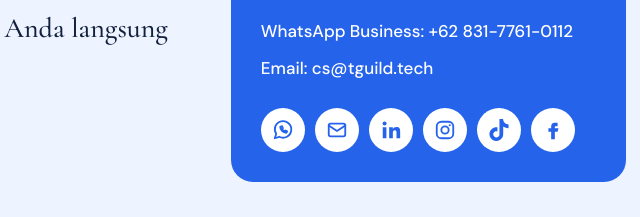
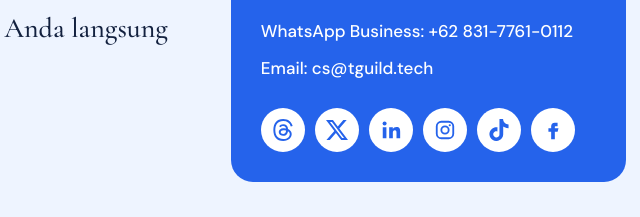
Before and after one commit to erm-cell/FINAL-WEB-TGUILD, a plain HTML site: page public/id.html in a window 1280 px wide. Shown: the part 5151-5368 px from the top of the page, 532-1172 px from the left. Drawn offline with nearby package versions, Linux system fonts and the light colour scheme.

Commit message:
Update id.html

```diff
--- a/public/id.html
+++ b/public/id.html
@@ -295,8 +295,8 @@
       <a class="line" href="https://wa.me/6283177610112">WhatsApp Business: +62 831-7761-0112</a>
       <a class="line" href="mailto:cs@tguild.tech">Email: cs@tguild.tech</a>
       <div class="social">
-        <a href="https://wa.me/6283177610112" target="_blank" rel="noopener" aria-label="WhatsApp Business"><svg viewBox="0 0 24 24"><path d="M3 21l1.6-4.6A9 9 0 1 1 8 19.4z"/><path d="M9 8.5c0 3.5 3 6.5 6.5 6.5l1-1.5-2-1-1 .8c-1-.4-2-1.4-2.4-2.4l.8-1-1-2z"/></svg></a>
-        <a href="mailto:cs@tguild.tech" aria-label="Email"><svg viewBox="0 0 24 24"><rect x="3" y="5" width="18" height="14" rx="2"/><path d="M3 7l9 6 9-6"/></svg></a>
+        <a href="https://www.threads.com/@tguild.tech" target="_blank" rel="noopener" aria-label="Threads"><svg viewBox="0 0 24 24"><path class="f" d="M12.186 24h-.007c-3.581-.024-6.334-1.205-8.184-3.509C2.35 18.44 1.5 15.586 1.472 12.01v-.017c.03-3.579.879-6.43 2.525-8.482C5.845 1.205 8.6.024 12.18 0h.014c2.746.02 5.043.725 6.826 2.098 1.677 1.29 2.858 3.13 3.509 5.467l-2.04.569c-1.104-3.96-3.898-5.984-8.304-6.015-2.91.022-5.11.936-6.54 2.717C4.307 6.504 3.616 8.914 3.589 12c.027 3.086.718 5.496 2.057 7.164 1.43 1.783 3.631 2.698 6.54 2.717 2.623-.02 4.358-.631 5.8-2.045 1.647-1.613 1.618-3.593 1.09-4.798-.31-.71-.873-1.3-1.634-1.75-.192 1.352-.622 2.446-1.284 3.272-.886 1.102-2.14 1.704-3.73 1.79-1.202.065-2.361-.218-3.259-.801-1.063-.689-1.685-1.74-1.752-2.964-.065-1.19.408-2.285 1.33-3.082.88-.76 2.119-1.207 3.583-1.291a13.853 13.853 0 0 1 3.02.142c-.126-.742-.375-1.332-.75-1.757-.513-.586-1.308-.883-2.359-.89h-.029c-.844 0-1.992.232-2.721 1.32L7.734 7.847c.98-1.454 2.568-2.256 4.478-2.256h.044c3.194.02 5.097 1.975 5.287 5.388.108.046.216.094.321.142 1.49.7 2.58 1.761 3.154 3.07.797 1.82.871 4.79-1.548 7.158-1.85 1.81-4.094 2.628-7.277 2.65Zm1.003-11.69c-.242 0-.487.007-.739.021-1.836.103-2.98.946-2.916 2.143.067 1.256 1.452 1.839 2.784 1.767 1.224-.065 2.818-.543 3.086-3.71a10.5 10.5 0 0 0-2.215-.221z"/></svg></a>
+        <a href="https://x.com/TGuildtech" target="_blank" rel="noopener" aria-label="X"><svg viewBox="0 0 24 24"><path class="f" d="M18.901 1.153h3.68l-8.04 9.19L24 22.846h-7.406l-5.8-7.584-6.638 7.584H.474l8.6-9.83L0 1.154h7.594l5.243 6.932ZM17.61 20.644h2.039L6.486 3.24H4.298Z"/></svg></a>
         <a href="https://www.linkedin.com/company/t-guild/" target="_blank" rel="noopener" aria-label="LinkedIn"><svg viewBox="0 0 24 24"><circle class="f" cx="5" cy="5" r="2.2"/><path class="f" d="M3 9h4v12H3zM10 9h4v2c.6-1.2 2-2.2 4-2.2 3.4 0 4 2.2 4 5V21h-4v-6c0-1.4-.2-2.6-1.8-2.6S14 13.6 14 15v6h-4z"/></svg></a>
         <a href="https://www.instagram.com/tguild.tech/" target="_blank" rel="noopener" aria-label="Instagram"><svg viewBox="0 0 24 24"><rect x="3" y="3" width="18" height="18" rx="5"/><circle cx="12" cy="12" r="4"/><circle class="f" cx="17.2" cy="6.8" r="1.2"/></svg></a>
         <a href="https://www.tiktok.com/@tguild.tech" target="_blank" rel="noopener" aria-label="TikTok"><svg viewBox="0 0 24 24"><path class="f" d="M12.525.02c1.31-.02 2.61-.01 3.91-.02.08 1.53.63 3.09 1.75 4.17 1.12 1.11 2.7 1.62 4.24 1.79v4.03c-1.44-.05-2.89-.35-4.2-.97-.57-.26-1.1-.59-1.62-.93-.01 2.92.01 5.84-.02 8.75-.08 1.4-.54 2.79-1.35 3.94-1.31 1.92-3.58 3.17-5.91 3.21-1.43.08-2.86-.31-4.08-1.03-2.02-1.19-3.44-3.37-3.65-5.71-.02-.5-.03-1-.01-1.49.18-1.9 1.12-3.72 2.58-4.96 1.66-1.44 3.98-2.13 6.15-1.72.02 1.48-.04 2.96-.04 4.44-.99-.32-2.15-.23-3.02.37-.63.41-1.11 1.04-1.36 1.75-.21.51-.15 1.07-.14 1.61.24 1.64 1.82 3.02 3.5 2.87 1.12-.01 2.19-.66 2.77-1.61.19-.33.4-.67.41-1.06.1-1.79.06-3.57.07-5.36.01-4.03-.01-8.05.02-12.07z"/></svg></a>
```
